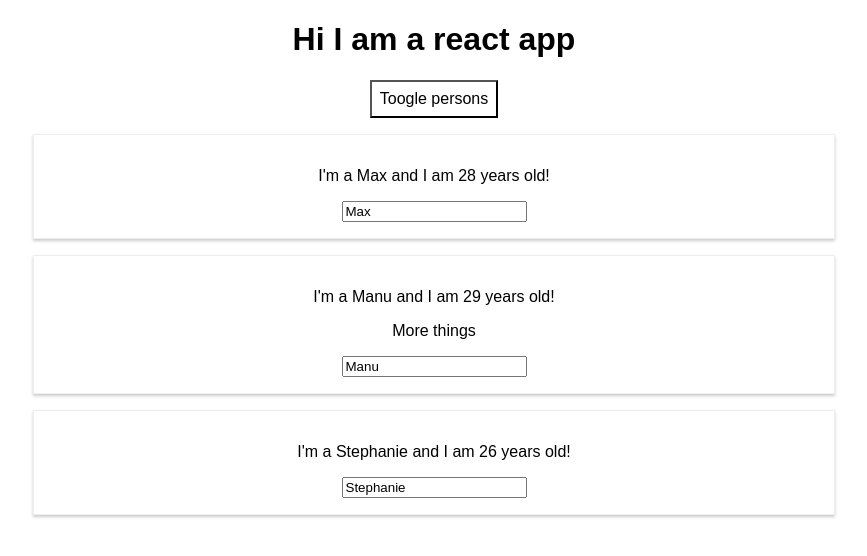
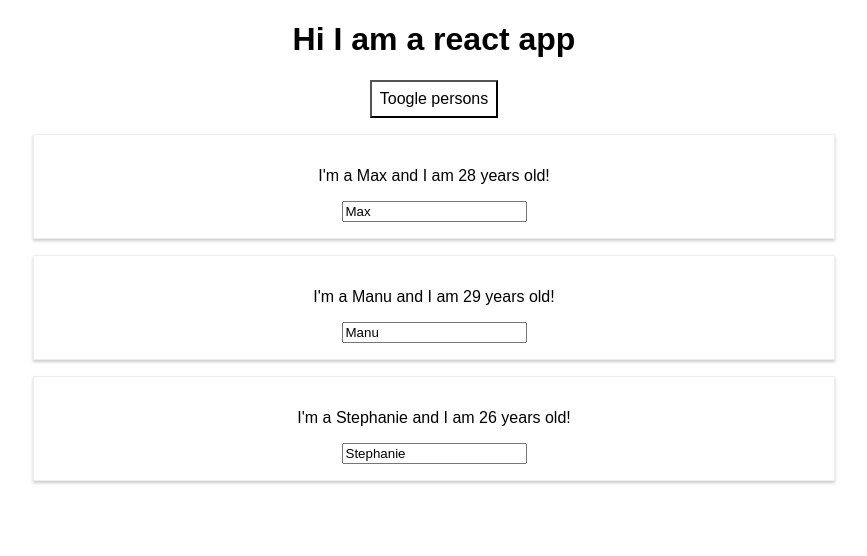
Before and after one commit to mayralgr/reactPractice, a React (Create React App) app in the folder react-application/: page / in a window 1280 px wide. Both pictures are taken after a click on the button "Toogle persons". Shown: the top 556 px of the page, without its empty margins (206-1073 px from the left). Built offline with nearby package versions, Linux system fonts and the light colour scheme.

Commit message:
Add section 4, lists and conditionals wth spread operator

```diff
--- a/react-application/src/App.js
+++ b/react-application/src/App.js
@@ -4,9 +4,9 @@
 class App extends Component {
   state = {
     persons: [
-      { name: 'Max', age: 28 },
-      { name: 'Manu', age: 29 },
-      { name: 'Stephanie', age: 26 },
+      { id:'ffsfsf', name: 'Max', age: 28 },
+      { id:'cabgae', name: 'Manu', age: 29 },
+      { id:'fwoeoa', name: 'Stephanie', age: 26 },
     ],
     showPersons: false
   }
@@ -24,19 +24,33 @@
     })
   }
 
-  nameChangeHandler= ( event ) => {
+  nameChangeHandler= ( event, id ) => {
+    const personIndex = this.state.persons.findIndex( person => {
+      return person.id === id;
+    });
+    console.log(personIndex);
+    const person = {
+      ...this.state.persons[personIndex]
+    }
+    person.name = event.target.value;
+
+    const persons = [...this.state.persons];
+    persons[personIndex] = person;
+    // without const person = Object.assign({},this.state.persons[personIndex]);
     this.setState({
-      persons: [
-        { name: 'Max', age: 28 },
-        { name: event.target.value, age: 29 },
-        { name: 'Stephanie', age: 26 },
-      ],
-    })
+      persons: persons
+    });
   }
 
   tooglePersonsHandler = () => {
     const doesShow = this.state.showPersons;
     this.setState({showPersons: !doesShow});
+  }
+
+  deletePersonHandler = (index) => {
+    const persons = [...this.state.persons]; // or this.state.persons.slice() to copy the array
+    persons.splice(index, 1);
+    this.setState({persons:persons});
   }
   // better to use bind than arrow functions
   render() {
@@ -54,18 +68,15 @@
     if (this.state.showPersons) {
       persons = (
           <div>
-            <Person
-            name={this.state.persons[0].name}
-            age={this.state.persons[0].age}/>
-            <Person
-            name={this.state.persons[1].name}
-            age={this.state.persons[1].age}
-            click={this.switchEventHandler.bind(this,'Maxim!!!')}
-            changed={this.nameChangeHandler}
-            >More things</Person>
-            <Person
-            name={this.state.persons[2].name}
-            age={this.state.persons[2].age}/>
+            { this.state.persons.map( (person , index) => {
+              return <Person
+                      key={person.id}
+                      name={person.name}
+                      age={person.age}
+                      click={() => this.deletePersonHandler( index )} // or bind this.deletePersonHandler.bind(this, i)
+                      changed={(event) => this.nameChangeHandler(event, person.id)}
+                      />
+            })}
 
           </div>
       );
```
